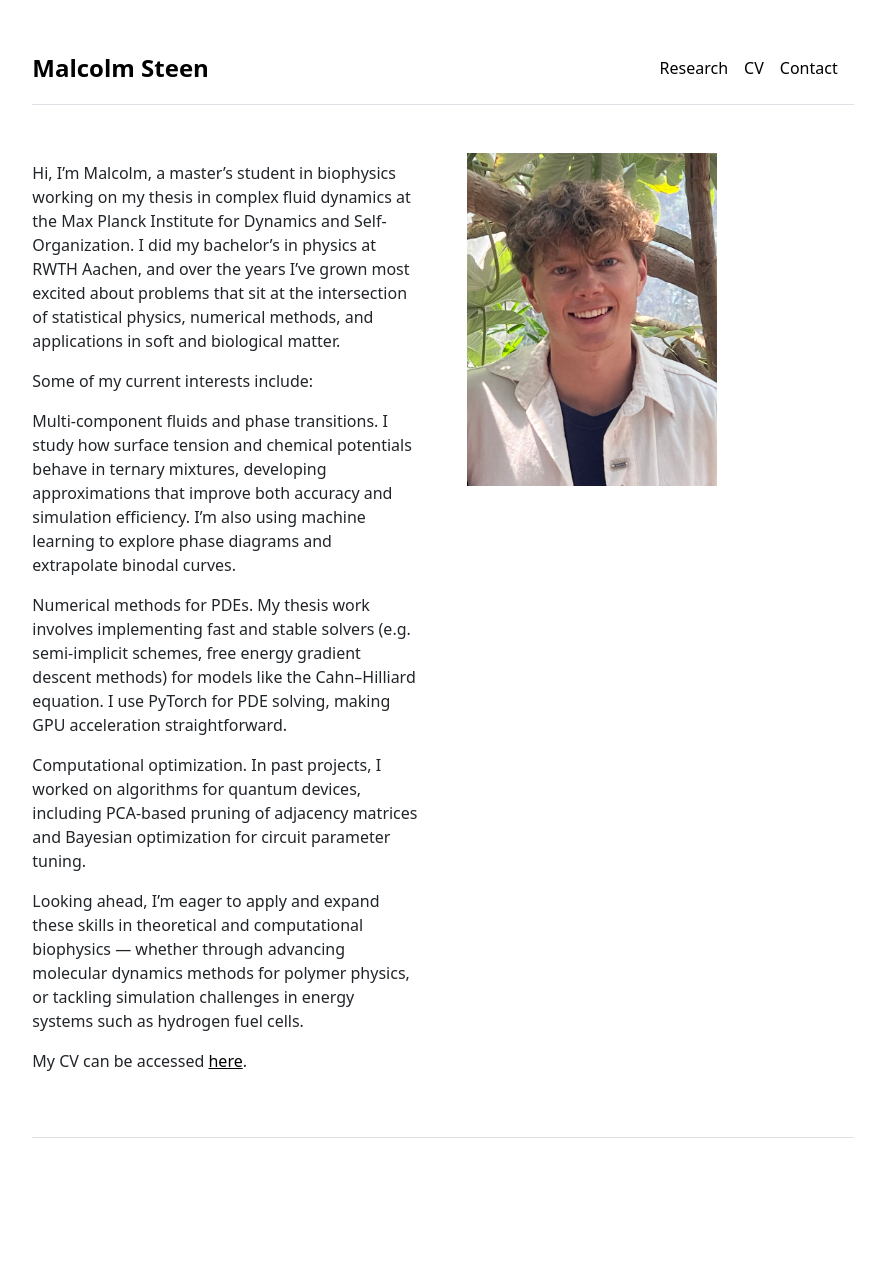
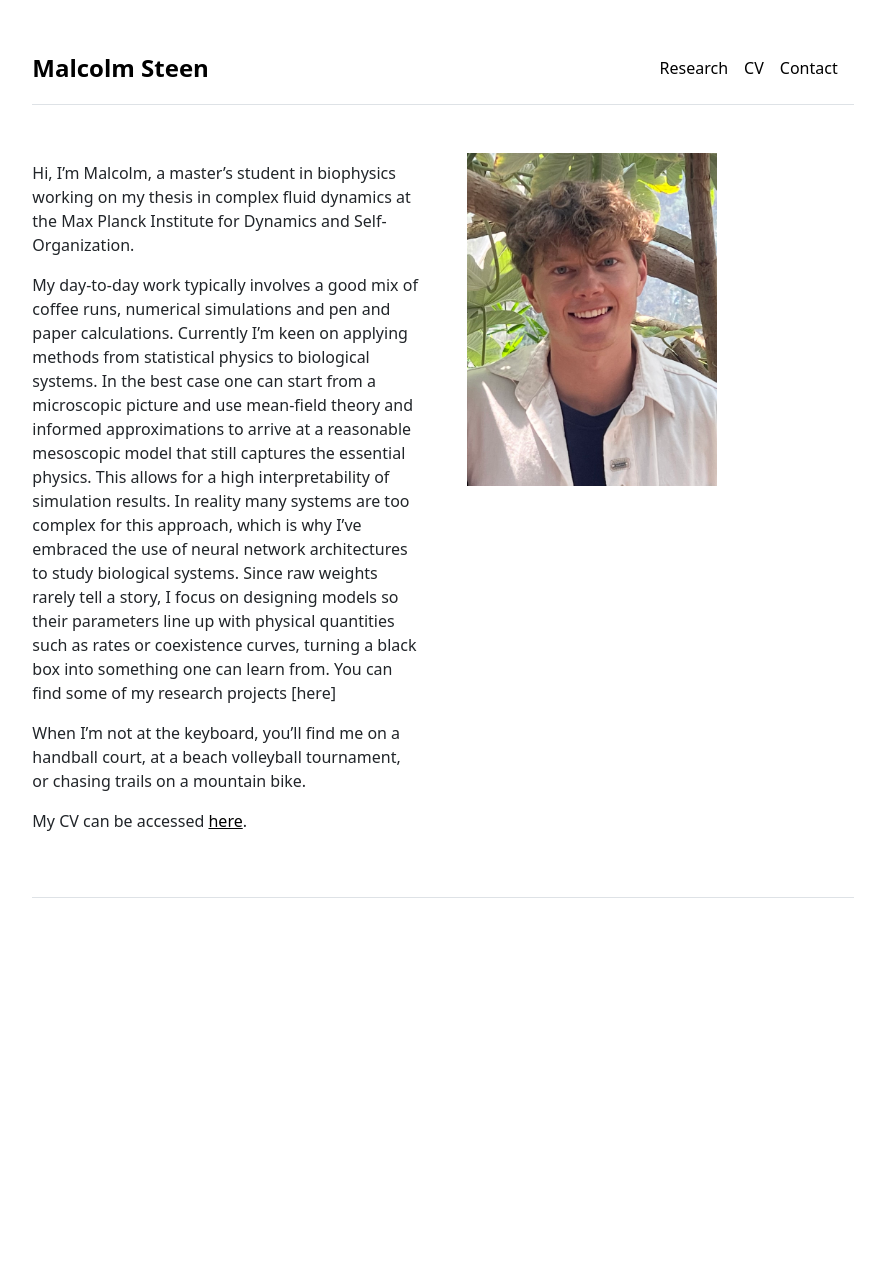
Before and after one commit to steenmalcolm/malcolmsteen, a Jekyll site: the page built from index.md, in a window 1280 px wide. Shown: the whole page, without its empty margins (197-1082 px from the left). Built offline with Jekyll 4.4.1, drawn with Linux system fonts in a browser that asks for light colours; after the commit the page ends 1042 px from its top, so only the background shows below that.

Commit message:
Add research projects and pictures and documents

```diff
--- a/index.md
+++ b/index.md
@@ -3,16 +3,11 @@ layout: home
 title: "Home"
 ---
 
-Hi, I’m Malcolm, a master’s student in biophysics working on my thesis in complex fluid dynamics at the Max Planck Institute for Dynamics and Self-Organization. I did my bachelor’s in physics at RWTH Aachen, and over the years I’ve grown most excited about problems that sit at the intersection of statistical physics, numerical methods, and applications in soft and biological matter.
+Hi, I’m Malcolm, a master’s student in biophysics working on my thesis in complex fluid dynamics at the Max Planck Institute for Dynamics and Self-Organization.
 
-Some of my current interests include:
+My day-to-day work typically involves a good mix of coffee runs, numerical simulations and pen and paper calculations.
+Currently I'm keen on applying methods from statistical physics to biological systems. In the best case one can start from a microscopic picture and use mean-field theory and informed approximations to arrive at a reasonable mesoscopic model that still captures the essential physics. This allows for a high interpretability of simulation results. In reality many systems are too complex for this approach, which is why I've embraced the use of neural network architectures to study biological systems. Since raw weights rarely tell a story, I focus on designing models so their parameters line up with physical quantities such as rates or coexistence curves, turning a black box into something one can learn from. You can find some of my research projects [here]
 
-Multi-component fluids and phase transitions. I study how surface tension and chemical potentials behave in ternary mixtures, developing approximations that improve both accuracy and simulation efficiency. I’m also using machine learning to explore phase diagrams and extrapolate binodal curves.
-
-Numerical methods for PDEs. My thesis work involves implementing fast and stable solvers (e.g. semi-implicit schemes, free energy gradient descent methods) for models like the Cahn–Hilliard equation. I use PyTorch for PDE solving, making GPU acceleration straightforward.
-
-Computational optimization. In past projects, I worked on algorithms for quantum devices, including PCA-based pruning of adjacency matrices and Bayesian optimization for circuit parameter tuning.
-
-Looking ahead, I’m eager to apply and expand these skills in theoretical and computational biophysics — whether through advancing molecular dynamics methods for polymer physics, or tackling simulation challenges in energy systems such as hydrogen fuel cells.
+When I’m not at the keyboard, you’ll find me on a handball court, at a beach volleyball tournament, or chasing trails on a mountain bike.
 
 My CV can be accessed [here]().
```
Also changed, not shown: _data/research.yml (+23 -7 lines), _layouts/people.html (+4 -3 lines), assets/img/airforce.png (added), 1 other file.
